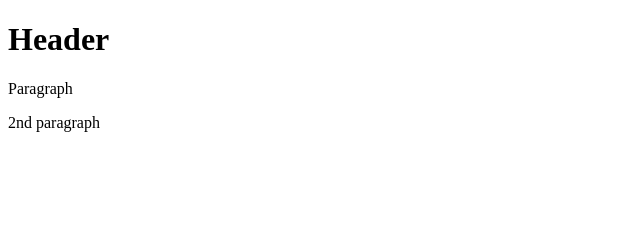
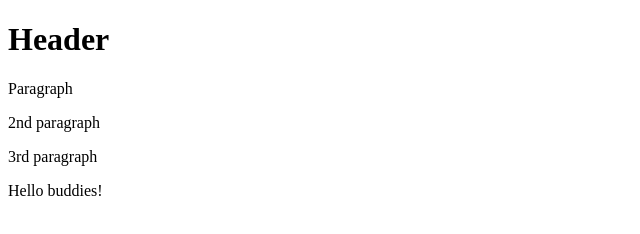
Before and after one commit to matfeinikolaev/git-test, a website: page index.html in a window 1280 px wide. Shown: the whole page, without its empty margins (0-640 px from the left). Drawn offline with Linux system fonts and the light colour scheme.

Commit message:
fifth commit

```diff
--- a/index.html
+++ b/index.html
@@ -9,5 +9,7 @@
 	<h1>Header</h1>
 	<p>Paragraph</p>
 	<p>2nd paragraph</p>
+	<p>3rd paragraph</p>
+	<p>Hello buddies!</p>
 </body>
 </html>
```
Also changed, not shown: package.json (added, +24 -0 lines), 2 other files.
